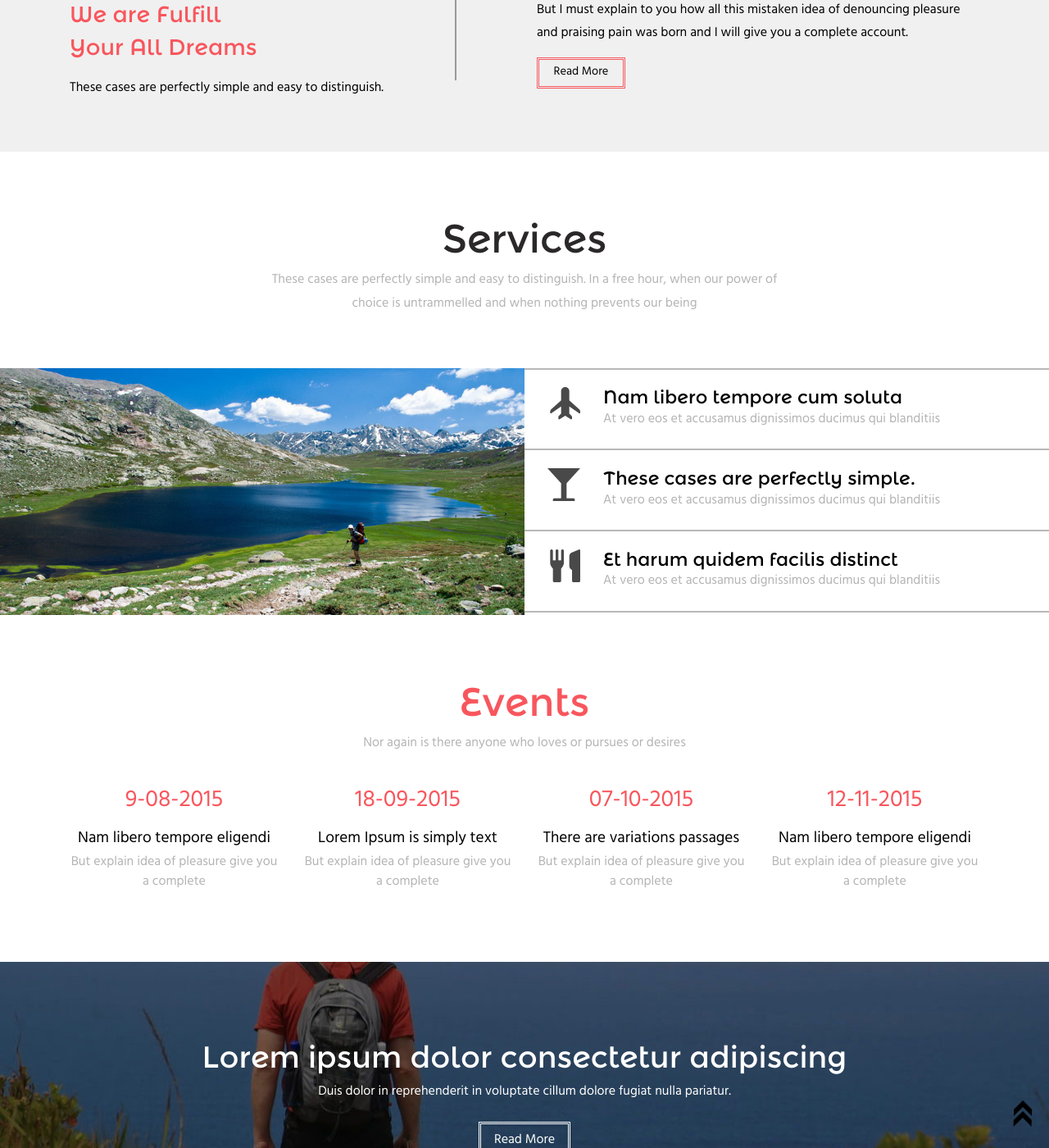
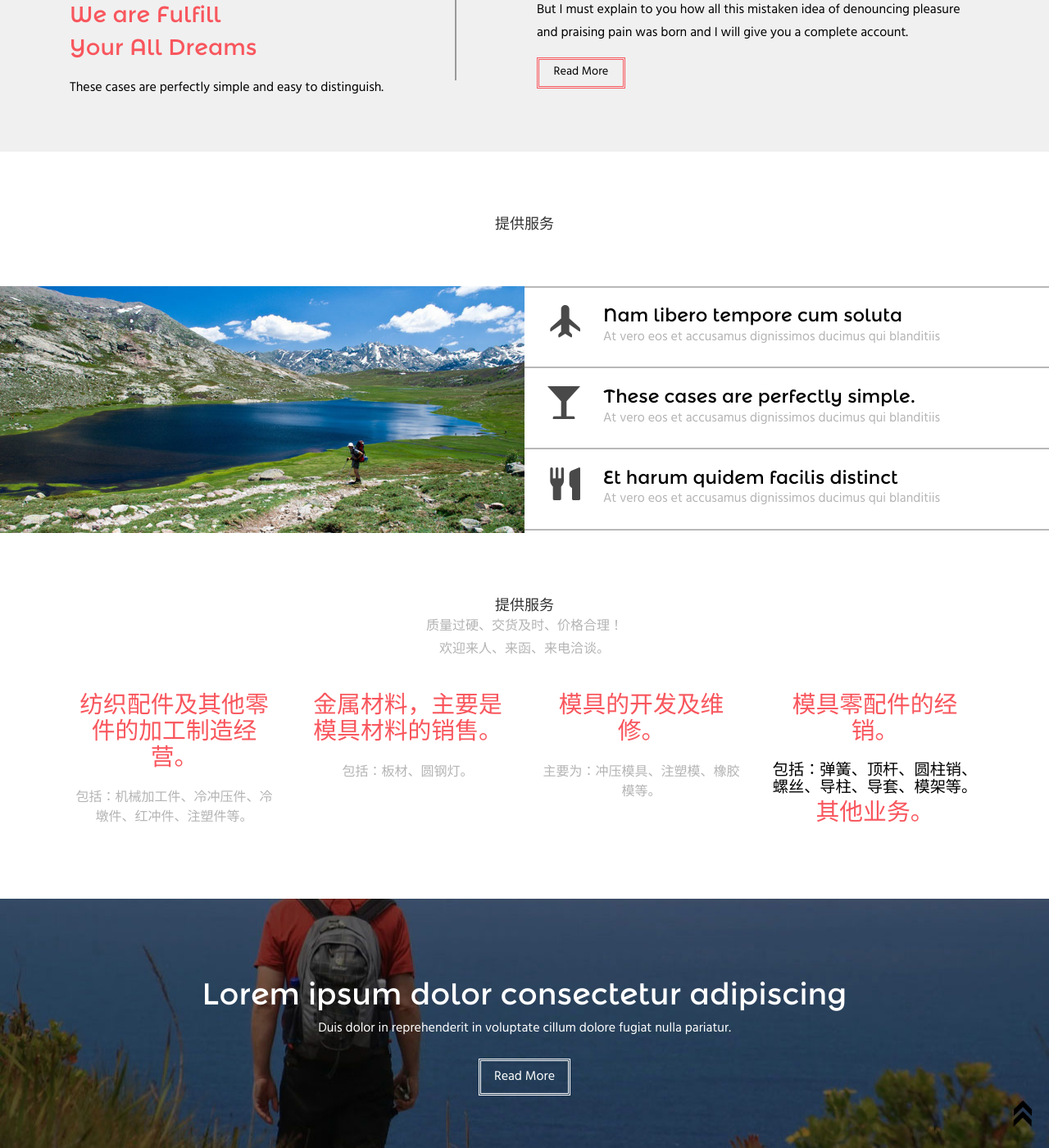
Before and after one commit to dexinjixie/dexinjixie.github.io, a Jekyll site: the page index.html, which Jekyll copies as it is, in a window 1280 px wide and 1400 px high, scrolled down 1393 px. Shown: the whole window at 82% size. Built offline with Jekyll 4.4.1, drawn with Linux system fonts in a browser that asks for light colours.

Commit message:
change service

```diff
--- a/index.html
+++ b/index.html
@@ -168,8 +168,8 @@ Smartphone Compatible web template, free webdesigns for Nokia, Samsung, LG, Sony
 <div class="services" id="services">
 	<div class="services-main">
 		<div class="ser-top">
-			<h3>Services</h3>
-			<p>These cases are perfectly simple and easy to distinguish. In a free hour, when our power of choice is untrammelled and when nothing prevents our being</p>
+			<h4>提供服务</h4>
+			<p></p>
 		</div>
 		<div class="ser-bottom">
 		  <div class="col-md-6 service-left">
@@ -211,30 +211,34 @@ Smartphone Compatible web template, free webdesigns for Nokia, Samsung, LG, Sony
 	<div class="container">
 		<div class="dream-main">
 			<div class="dream-top">
-				<h3>Events</h3>
-				<p>Nor again is there anyone who loves or pursues or desires</p>
+				<h4>提供服务</h4>
+				<p>质量过硬、交货及时、价格合理！</p>
+				<p>欢迎来人、来函、来电洽谈。</p>
 			</div>
 			 <div class="dream-bottom">
 			  <div class="col-md-3 dream-grid">
-			  	 <h3>9-08-2015</h3>
-			  	 <h4>Nam libero tempore eligendi</h4>
-			  	 <p>But explain idea of pleasure give you a complete</p>
+			  	 <h3>纺织配件及其他零件的加工制造经营。</h3>
+			  	 <h4></h4>
+			  	 <p>包括：机械加工件、冷冲压件、冷墩件、红冲件、注塑件等。</p>
 			  </div>
 			  <div class="col-md-3 dream-grid">
-			  	 <h3>18-09-2015</h3>
-			  	 <h4>Lorem Ipsum is simply text</h4>
-			  	 <p>But explain idea of pleasure give you a complete</p>
+			  	 <h3>金属材料，主要是模具材料的销售。</h3>
+			  	 <h4></h4>
+			  	 <p>包括：板材、圆钢灯。</p>
 			  </div>
 			  <div class="col-md-3 dream-grid">
-			  	 <h3>07-10-2015</h3>
-			  	 <h4>There are variations passages</h4>
-			  	 <p>But explain idea of pleasure give you a complete</p>
+			  	 <h3>模具的开发及维修。</h3>
+			  	 <h4></h4>
+			  	 <p>主要为：冲压模具、注塑模、橡胶模等。</p>
 			  </div>
 			  <div class="col-md-3 dream-grid">
-			  	 <h3>12-11-2015</h3>
-			  	 <h4>Nam libero tempore eligendi</h4>
-			  	 <p>But explain idea of pleasure give you a complete</p>
+			  	 <h3>模具零配件的经销。</h3>
+			  	 <h4>包括：弹簧、顶杆、圆柱销、螺丝、导柱、导套、模架等。</h4>
+			  	 <p></p>
 			  </div>
+			  <div class="col-md-3 dream-grid">
+                                 <h3>其他业务。</h3>
+                          </div>
 			<div class="clearfix"> </div>
 		   </div>
 		</div>
```
